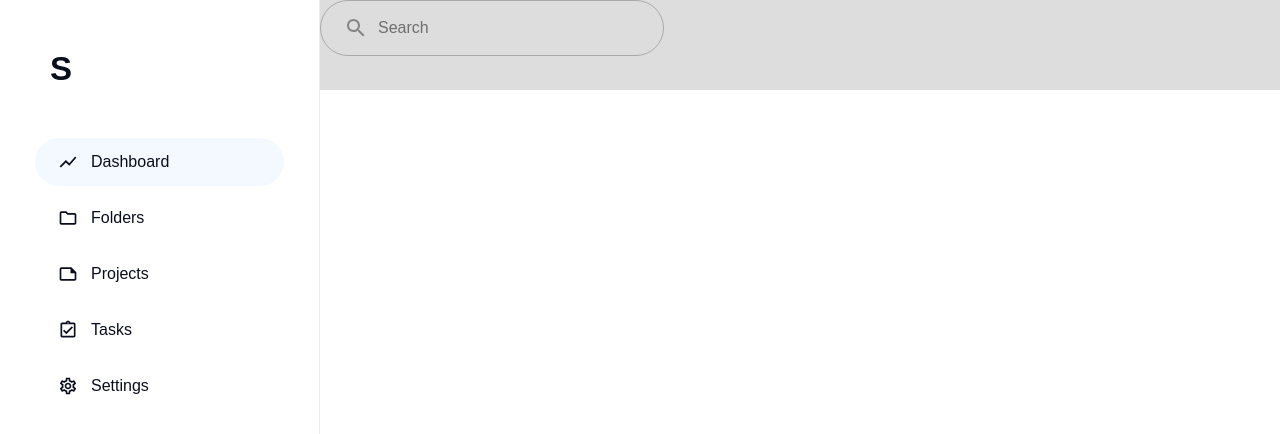
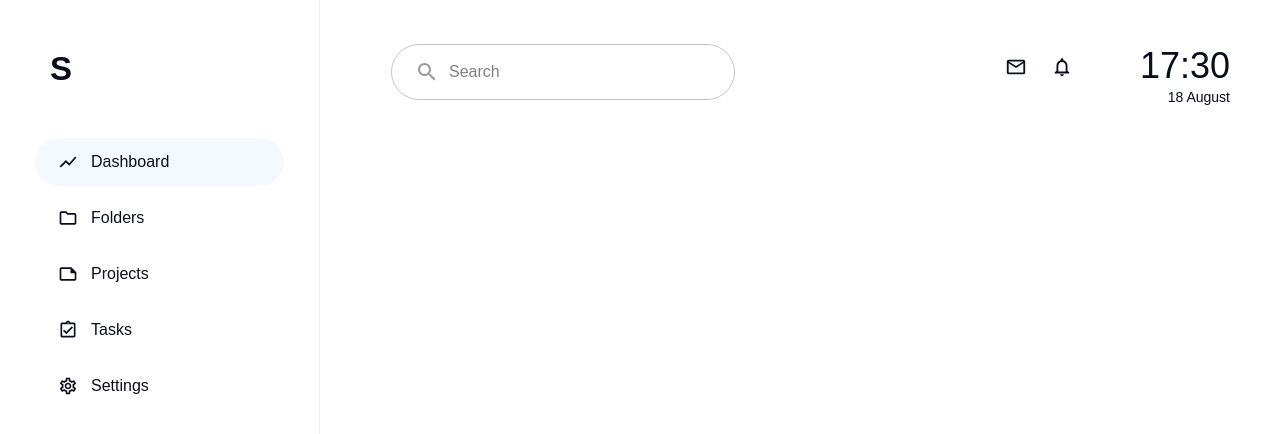
Before and after one commit to hyhong-code/pm-dashboard-ui, a React (Create React App) app: page / in a window 1280 px wide. Shown: the top 434 px of the page. Built offline with nearby package versions, Linux system fonts and the light colour scheme; a web font is replaced by a local one.

Commit message:
Finish Topbar

```diff
--- a/src/components/Topbar.js
+++ b/src/components/Topbar.js
@@ -3,13 +3,22 @@ import { makeStyles } from "@material-ui/core";
 
 import Box from "@material-ui/core/Box";
 import TextField from "@material-ui/core/TextField";
+import IconButton from "@material-ui/core/IconButton";
+import Typography from "@material-ui/core/Typography";
 
 import SearchOutlinedIcon from "@material-ui/icons/SearchOutlined";
+import MailOutlineIcon from "@material-ui/icons/MailOutline";
+import NotificationsNoneIcon from "@material-ui/icons/NotificationsNone";
 
 const useStyles = makeStyles((theme) => ({
   container: {
+    marginTop: theme.spacing(5.5),
     height: 90,
-    background: "#ddd",
+    display: "flex",
+    justifyContent: "space-between",
+    alignItems: "flex-start",
+    paddingLeft: theme.spacing(8.875),
+    paddingRight: theme.spacing(6.25),
   },
   formControl: {
     width: "21.5rem",
@@ -31,13 +40,32 @@ const useStyles = makeStyles((theme) => ({
     "& .MuiInputLabel-outlined": {
       transform: `translate(58px, 20px)`,
       ...theme.typography.headerSearch,
-
       "&.MuiInputLabel-shrink": {
-        transform: `translate(16px, -3px) scale(0.75)`,
+        transform: `translate(16px, -5px) scale(0.75)`,
         color: `#3f51b5`,
         fontWeight: 700,
       },
     },
+  },
+  right: {
+    display: "flex",
+    alignItems: "flex-start",
+  },
+  rightIcons: {
+    color: theme.palette.common.black,
+    width: 22,
+    height: 22,
+  },
+  dateTime: {
+    marginLeft: theme.spacing(6.875),
+  },
+  time: {
+    ...theme.typography.headerTime,
+    lineHeight: 1.2,
+  },
+  date: {
+    ...theme.typography.headerDate,
+    textAlign: "right",
   },
 }));
 
@@ -55,6 +83,18 @@ const Topbar = () => {
           label="Search"
         />
       </Box>
+      <Box className={classes.right}>
+        <IconButton>
+          <MailOutlineIcon className={classes.rightIcons} />
+        </IconButton>
+        <IconButton>
+          <NotificationsNoneIcon className={classes.rightIcons} />
+        </IconButton>
+        <Box className={classes.dateTime}>
+          <Typography className={classes.time}>17:30</Typography>
+          <Typography className={classes.date}>18 August</Typography>
+        </Box>
+      </Box>
     </Box>
   );
 };
```
